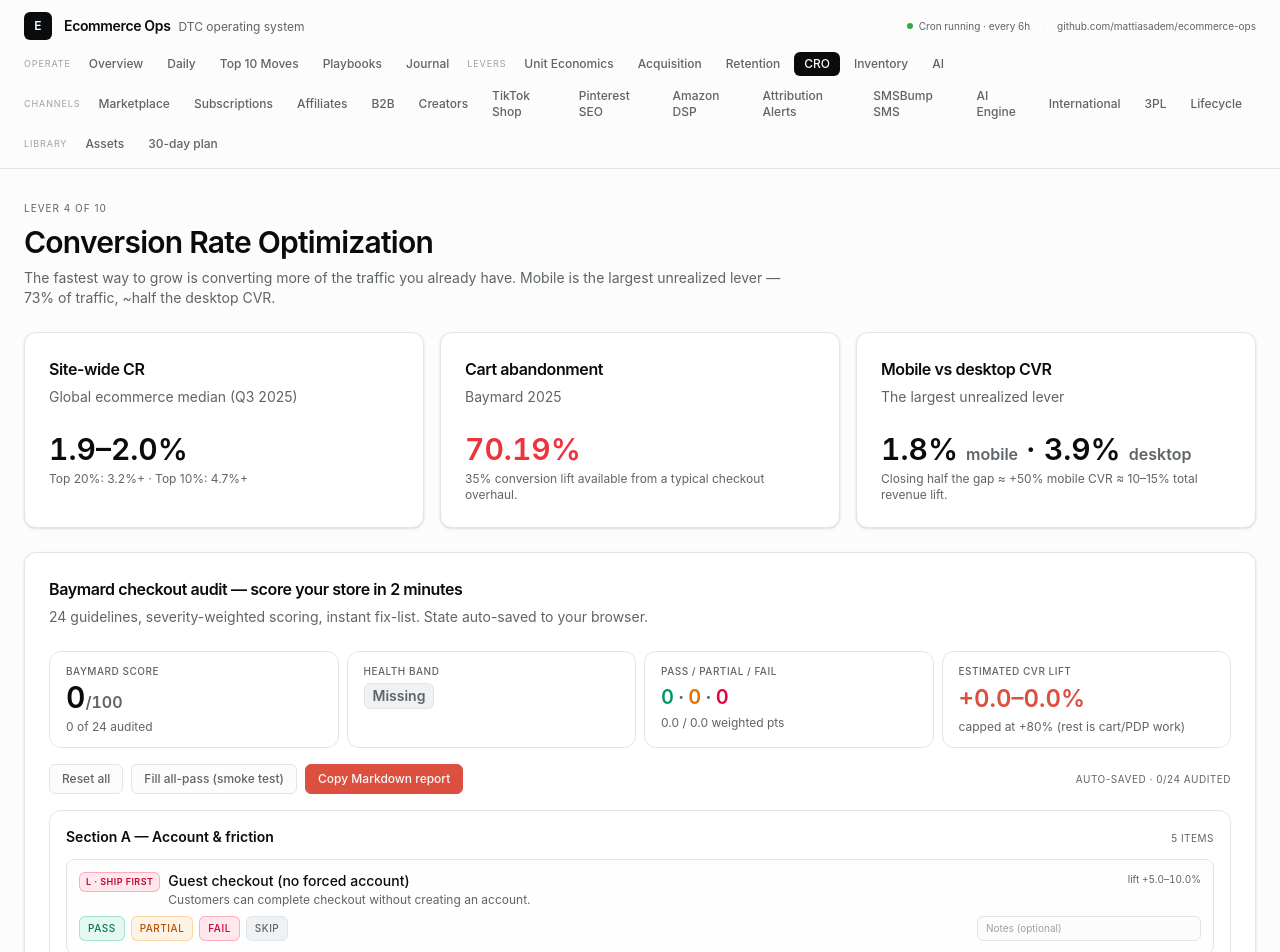
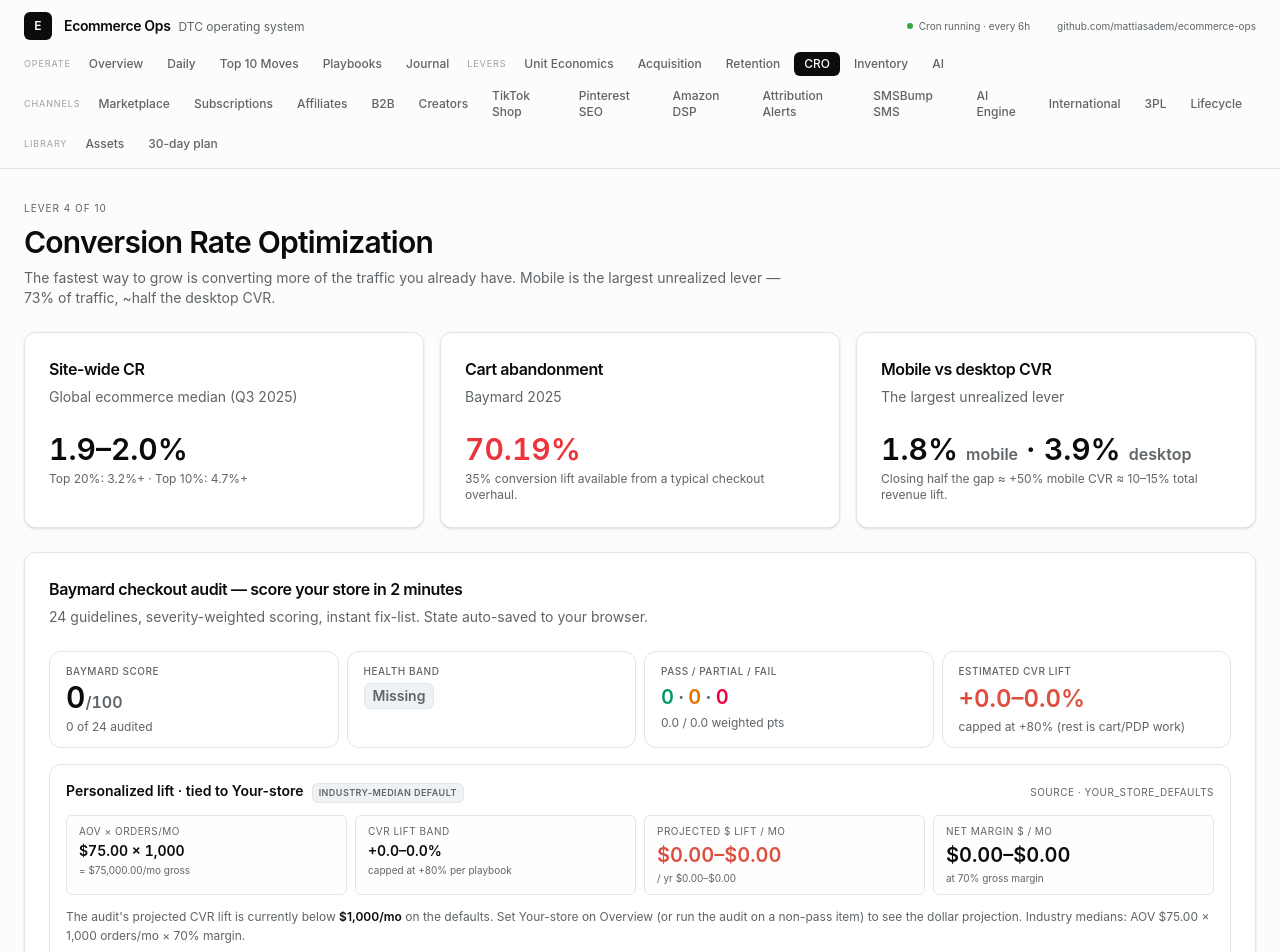
Before and after one commit to mattiasadem/ecommerce-ops, a Next.js app in the folder dashboard/: page /cro in a window 1280 px wide. Shown: the top 952 px of the page. Built offline with nearby package versions, Linux system fonts and the light colour scheme.

Commit message:
feat(cro): personalized $-lift projection tied to Your-store

```diff
--- a/dashboard/src/components/checkout-audit.tsx
+++ b/dashboard/src/components/checkout-audit.tsx
@@ -5,6 +5,7 @@ import {
   AuditStatus,
   AuditResult,
   CHECKOUT_GUIDELINES,
+  CheckoutFix,
   CheckoutGuideline,
   SECTION_TITLES,
   SEVERITY_WEIGHT,
@@ -12,6 +13,13 @@ import {
   healthBandTag,
   scoreAudit,
 } from "@/lib/checkout-audit";
+import {
+  YOUR_STORE_DEFAULTS,
+  YOUR_STORE_STORAGE_KEY,
+  YourStoreInputs,
+  loadYourStore,
+} from "@/lib/your-store";
+import { formatUsd, formatInt, formatPercent } from "@/lib/format";
 import { cn } from "@/lib/utils";
 
 /**
@@ -96,11 +104,36 @@ export function CheckoutAudit() {
   const [inputs, setInputs] = useState<AuditInputs>({});
   const [hydrated, setHydrated] = useState(false);
   const [reportCopied, setReportCopied] = useState(false);
+  const [store, setStore] = useState<YourStoreInputs>(YOUR_STORE_DEFAULTS);
+  const [storeIsLive, setStoreIsLive] = useState(false);
 
   // Hydrate from localStorage on mount.
   useEffect(() => {
     setInputs(loadStored());
+    const loadedStore = loadYourStore();
+    if (loadedStore) {
+      setStore(loadedStore);
+      setStoreIsLive(true);
+    }
     setHydrated(true);
+  }, []);
+
+  // Listen for cross-tab / cross-card edits to Your-store so the
+  // personalized lift panel re-projects when the operator updates
+  // their numbers on Overview.
+  useEffect(() => {
+    if (typeof window === "undefined") return;
+    const handler = (e: StorageEvent) => {
+      if (e.key === YOUR_STORE_STORAGE_KEY) {
+        const refreshed = loadYourStore();
+        if (refreshed) {
+          setStore(refreshed);
+          setStoreIsLive(true);
+        }
+      }
+    };
+    window.addEventListener("storage", handler);
+    return () => window.removeEventListener("storage", handler);
   }, []);
 
   // Persist on every change (after hydration).
@@ -151,7 +184,7 @@ export function CheckoutAudit() {
   };
 
   const copyReport = async () => {
-    const md = renderMarkdown(result);
+    const md = renderMarkdown(result, store, storeIsLive);
     try {
       if (navigator?.clipboard?.writeText) {
         await navigator.clipboard.writeText(md);
@@ -178,6 +211,8 @@ export function CheckoutAudit() {
   return (
     <div className="flex flex-col gap-4">
       <ScoreStrip result={result} auditedCount={auditedCount} />
+
+      <PersonalizedLiftPanel result={result} store={store} storeIsLive={storeIsLive} />
 
       <div className="flex flex-wrap items-center gap-2">
         <button
@@ -292,7 +327,139 @@ export function CheckoutAudit() {
         ))}
       </div>
 
-      <FixList result={result} />
+      <FixList result={result} store={store} />
+    </div>
+  );
+}
+
+function PersonalizedLiftPanel({
+  result,
+  store,
+  storeIsLive,
+}: {
+  result: AuditResult;
+  store: YourStoreInputs;
+  storeIsLive: boolean;
+}) {
+  const monthlyRevenue = store.aov * store.monthlyOrders;
+  const dollarsLow = Math.round(monthlyRevenue * result.cvrLiftLow);
+  const dollarsHigh = Math.round(monthlyRevenue * result.cvrLiftHigh);
+  const annualDollarsLow = dollarsLow * 12;
+  const annualDollarsHigh = dollarsHigh * 12;
+  const marginDollarsLow = Math.round(dollarsLow * store.grossMargin);
+  const marginDollarsHigh = Math.round(dollarsHigh * store.grossMargin);
+
+  // A non-trivial personalized lift is anything ≥ $1,000/mo — below that the
+  // percentage reads as noise and the operator's mental model ("this fix is
+  // worth $X") is what carries the tick.
+  const hasLift = storeIsLive && dollarsHigh >= 1000;
+
+  return (
+    <div
+      id="personalized-lift"
+      className={cn(
+        "rounded-xl border p-4 flex flex-col gap-3",
+        hasLift
+          ? "border-accent/40 bg-accent/5"
+          : "border-border bg-card"
+      )}
+    >
+      <header className="flex items-baseline justify-between gap-3 flex-wrap">
+        <div className="flex items-baseline gap-2 flex-wrap">
+          <h3 className="text-sm font-semibold">
+            Personalized lift · tied to Your-store
+          </h3>
+          <span
+            className={cn(
+              "inline-flex items-center rounded-md border px-1.5 py-0.5 text-[9px] font-semibold uppercase tracking-wider",
+              hasLift
+                ? "border-accent/40 bg-accent/10 text-accent"
+                : "border-border bg-muted text-muted-foreground"
+            )}
+          >
+            {hasLift ? "Live numbers" : "Industry-median default"}
+          </span>
+        </div>
+        <span className="text-[10px] uppercase tracking-wider text-muted-foreground">
+          Source · {hasLift ? "Your-store" : "YOUR_STORE_DEFAULTS"}
+        </span>
+      </header>
+
+      <div className="grid grid-cols-2 gap-2 md:grid-cols-4">
+        <div className="rounded-md border border-border bg-background/40 px-3 py-2">
+          <div className="text-[10px] uppercase tracking-wider text-muted-foreground">
+            AOV × orders/mo
+          </div>
+          <div className="text-sm font-semibold tabular-nums mt-0.5">
+            {formatUsd(store.aov)} × {formatInt(store.monthlyOrders)}
+          </div>
+          <div className="text-[10px] text-muted-foreground mt-0.5">
+            = {formatUsd(monthlyRevenue)}/mo gross
+          </div>
+        </div>
+        <div className="rounded-md border border-border bg-background/40 px-3 py-2">
+          <div className="text-[10px] uppercase tracking-wider text-muted-foreground">
+            CVR lift band
+          </div>
+          <div className="text-sm font-semibold tabular-nums mt-0.5">
+            +{(result.cvrLiftLow * 100).toFixed(1)}–{(result.cvrLiftHigh * 100).toFixed(1)}%
+          </div>
+          <div className="text-[10px] text-muted-foreground mt-0.5">
+            capped at +80% per playbook
+          </div>
+        </div>
+        <div className="rounded-md border border-border bg-background/40 px-3 py-2">
+          <div className="text-[10px] uppercase tracking-wider text-muted-foreground">
+            Projected $ lift / mo
+          </div>
+          <div className="text-xl font-semibold tabular-nums text-accent mt-0.5">
+            {formatUsd(dollarsLow)}–{formatUsd(dollarsHigh)}
+          </div>
+          <div className="text-[10px] text-muted-foreground mt-0.5">
+            / yr {formatUsd(annualDollarsLow)}–{formatUsd(annualDollarsHigh)}
+          </div>
+        </div>
+        <div className="rounded-md border border-border bg-background/40 px-3 py-2">
+          <div className="text-[10px] uppercase tracking-wider text-muted-foreground">
+            Net margin $ / mo
+          </div>
+          <div className="text-xl font-semibold tabular-nums mt-0.5">
+            {formatUsd(marginDollarsLow)}–{formatUsd(marginDollarsHigh)}
+          </div>
+          <div className="text-[10px] text-muted-foreground mt-0.5">
+            at {formatPercent(store.grossMargin, 0)} gross margin
+          </div>
+        </div>
+      </div>
+
+      <p className="text-xs text-muted-foreground leading-relaxed">
+        {hasLift ? (
+          <>
+            Apply the audit's{" "}
+            <span className="text-foreground font-semibold">
+              +{(result.cvrLiftLow * 100).toFixed(1)}–{(result.cvrLiftHigh * 100).toFixed(1)}% CVR lift band
+            </span>{" "}
+            to Your-store's{" "}
+            <span className="text-foreground font-semibold">
+              {formatUsd(monthlyRevenue)}/mo gross
+            </span>{" "}
+            (AOV {formatUsd(store.aov)} × {formatInt(store.monthlyOrders)} orders). Edit Your-store
+            on Overview to see this number change in real time. Numbers project the
+            audit's full cumulative lift — ship the Severity L fixes from the list
+            below in order and re-audit in 30 days.
+          </>
+        ) : (
+          <>
+            The audit's projected CVR lift is currently below{" "}
+            <span className="text-foreground font-semibold">$1,000/mo</span> on the
+            defaults. Set Your-store on Overview (or run the audit on a non-pass
+            item) to see the dollar projection. Industry medians: AOV{" "}
+            {formatUsd(YOUR_STORE_DEFAULTS.aov)} ×{" "}
+            {formatInt(YOUR_STORE_DEFAULTS.monthlyOrders)} orders/mo ×{" "}
+            {formatPercent(YOUR_STORE_DEFAULTS.grossMargin, 0)} margin.
+          </>
+        )}
+      </p>
     </div>
   );
 }
@@ -388,7 +555,10 @@ function NotesField({
   );
 }
 
-function FixList({ result }: { result: AuditResult }) {
+function FixList({ result, store }: { result: AuditResult; store: YourStoreInputs }) {
+  const monthlyRevenue = store.aov * store.monthlyOrders;
+  const projectedDollars = (lift: number) => Math.round(monthlyRevenue * lift);
+
   if (result.prioritizedFixes.length === 0) {
     return (
       <div className="rounded-xl border border-emerald-500/30 bg-emerald-500/10 p-4 text-sm text-emerald-700 dark:text-emerald-300">
@@ -401,16 +571,24 @@ function FixList({ result }: { result: AuditResult }) {
 
   return (
     <div className="rounded-xl border border-border bg-card p-4">
-      <header className="flex items-baseline justify-between mb-3">
+      <header className="flex items-baseline justify-between mb-3 flex-wrap gap-2">
         <h3 className="text-sm font-semibold">
           Prioritized fix-list ({result.prioritizedFixes.length})
         </h3>
+        <div className="flex flex-wrap items-center gap-x-3 gap-y-1">
           <span className="text-[10px] uppercase tracking-wider text-muted-foreground">
             Severity L first
           </span>
+          <span className="text-[10px] uppercase tracking-wider text-muted-foreground">
+            $ tied to {formatUsd(store.aov)} AOV × {formatInt(store.monthlyOrders)} orders/mo
+          </span>
+        </div>
       </header>
       <ol className="flex flex-col gap-2 list-none">
-        {result.prioritizedFixes.map((fix, i) => (
+        {result.prioritizedFixes.map((fix, i) => {
+          const dollarsLow = projectedDollars(fix.liftLow);
+          const dollarsHigh = projectedDollars(fix.liftHigh);
+          return (
             <li
               key={fix.id}
               className="rounded-lg border border-border bg-background/40 p-3 flex items-start gap-3"
@@ -437,17 +615,34 @@ function FixList({ result }: { result: AuditResult }) {
                   ) : null}
                 </div>
               </div>
-            <span className="text-[10px] tabular-nums text-muted-foreground shrink-0">
+              <div className="flex flex-col items-end shrink-0 gap-0.5">
+                <span className="text-[10px] tabular-nums text-muted-foreground">
                   +{(fix.liftLow * 100).toFixed(1)}–{(fix.liftHigh * 100).toFixed(1)}% lift
                 </span>
+                <span className="text-[11px] tabular-nums font-semibold text-accent">
+                  {formatUsd(dollarsLow)}–{formatUsd(dollarsHigh)}/mo
+                </span>
+              </div>
             </li>
-        ))}
+          );
+        })}
       </ol>
     </div>
   );
 }
 
-function renderMarkdown(result: AuditResult): string {
+function renderMarkdown(
+  result: AuditResult,
+  store: YourStoreInputs = YOUR_STORE_DEFAULTS,
+  storeIsLive: boolean = false
+): string {
+  const monthlyRevenue = store.aov * store.monthlyOrders;
+  const dollarsLow = Math.round(monthlyRevenue * result.cvrLiftLow);
+  const dollarsHigh = Math.round(monthlyRevenue * result.cvrLiftHigh);
+  const marginDollarsLow = Math.round(dollarsLow * store.grossMargin);
+  const marginDollarsHigh = Math.round(dollarsHigh * store.grossMargin);
+  const storeSource = storeIsLive ? "Your-store" : "defaults";
+
   const lines: string[] = [];
   lines.push("# Checkout Audit — Baymard 24-Guideline Score");
   lines.push("");
@@ -455,13 +650,16 @@ function renderMarkdown(result: AuditResult): string {
   lines.push(`**Health band:** ${result.healthBand}`);
   lines.push(`**Counts:** pass=${result.passCount} partial=${result.partialCount} fail=${result.failCount} skip=${result.skipCount} missing=${result.missingCount}`);
   lines.push(`**Estimated CVR lift:** +${(result.cvrLiftLow * 100).toFixed(1)}–${(result.cvrLiftHigh * 100).toFixed(1)}% (capped at +80%)`);
+  lines.push(`**Personalized $-lift (from ${storeSource}):** AOV $${store.aov} × ${store.monthlyOrders} orders/mo = $${monthlyRevenue.toLocaleString()}/mo gross → **+$${dollarsLow.toLocaleString()}–$${dollarsHigh.toLocaleString()}/mo** ($${marginDollarsLow.toLocaleString()}–$${marginDollarsHigh.toLocaleString()}/mo net at ${(store.grossMargin * 100).toFixed(0)}% margin)`);
   lines.push("");
   if (result.prioritizedFixes.length === 0) {
     lines.push("All audits pass — checkout is in Baymard best-in-class territory.");
   } else {
     lines.push("## Prioritized fix-list");
     result.prioritizedFixes.forEach((fix, i) => {
-      lines.push(`${i + 1}. **[${fix.severity}] ${fix.title}** (\`${fix.id}\`) — +${(fix.liftLow * 100).toFixed(1)}–${(fix.liftHigh * 100).toFixed(1)}% lift · current=${fix.currentStatus}${fix.notes ? ` · "${fix.notes}"` : ""}`);
+      const fixDollarsLow = Math.round(monthlyRevenue * fix.liftLow);
+      const fixDollarsHigh = Math.round(monthlyRevenue * fix.liftHigh);
+      lines.push(`${i + 1}. **[${fix.severity}] ${fix.title}** (\`${fix.id}\`) — +${(fix.liftLow * 100).toFixed(1)}–${(fix.liftHigh * 100).toFixed(1)}% lift · $${fixDollarsLow.toLocaleString()}–$${fixDollarsHigh.toLocaleString()}/mo · current=${fix.currentStatus}${fix.notes ? ` · "${fix.notes}"` : ""}`);
     });
   }
   lines.push("");
```
Also changed, not shown: 1 other file (tests, documents, lock files or other folders). Lines whose indentation alone changed are shown as unchanged.
